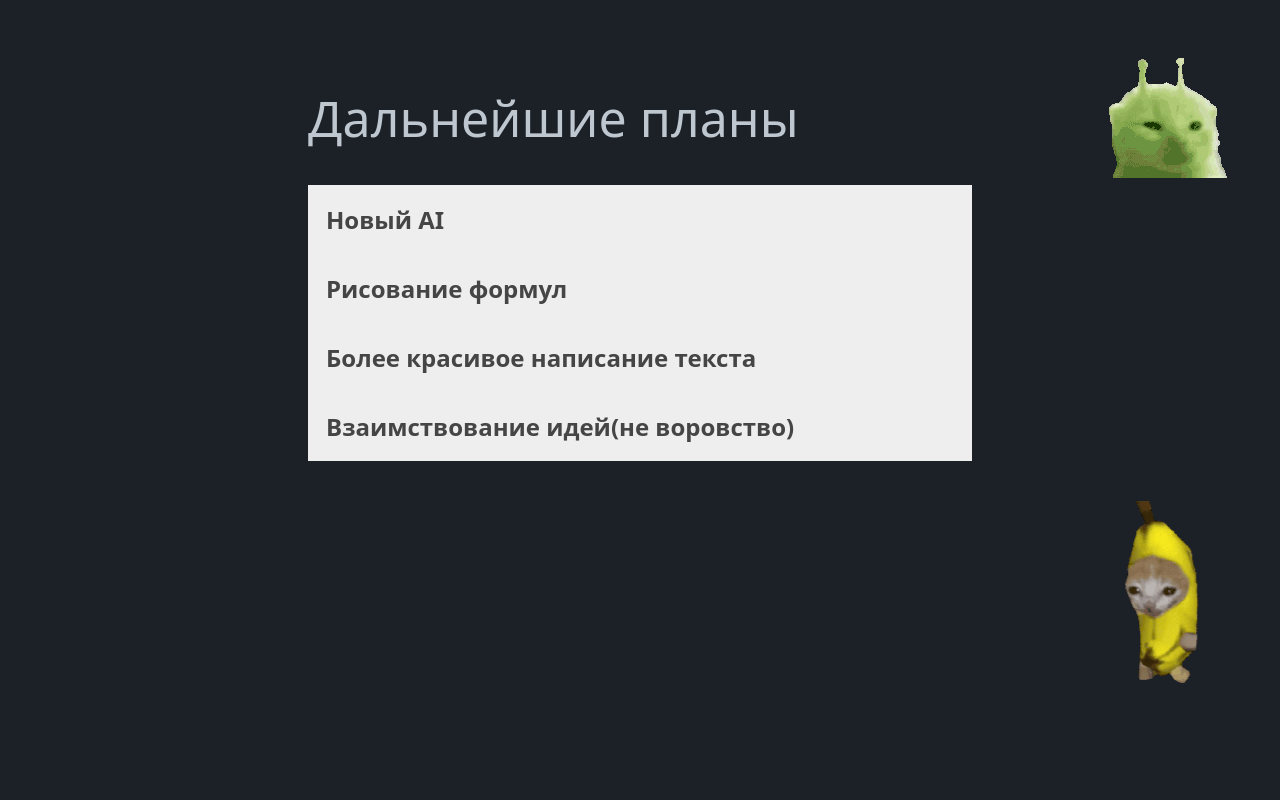
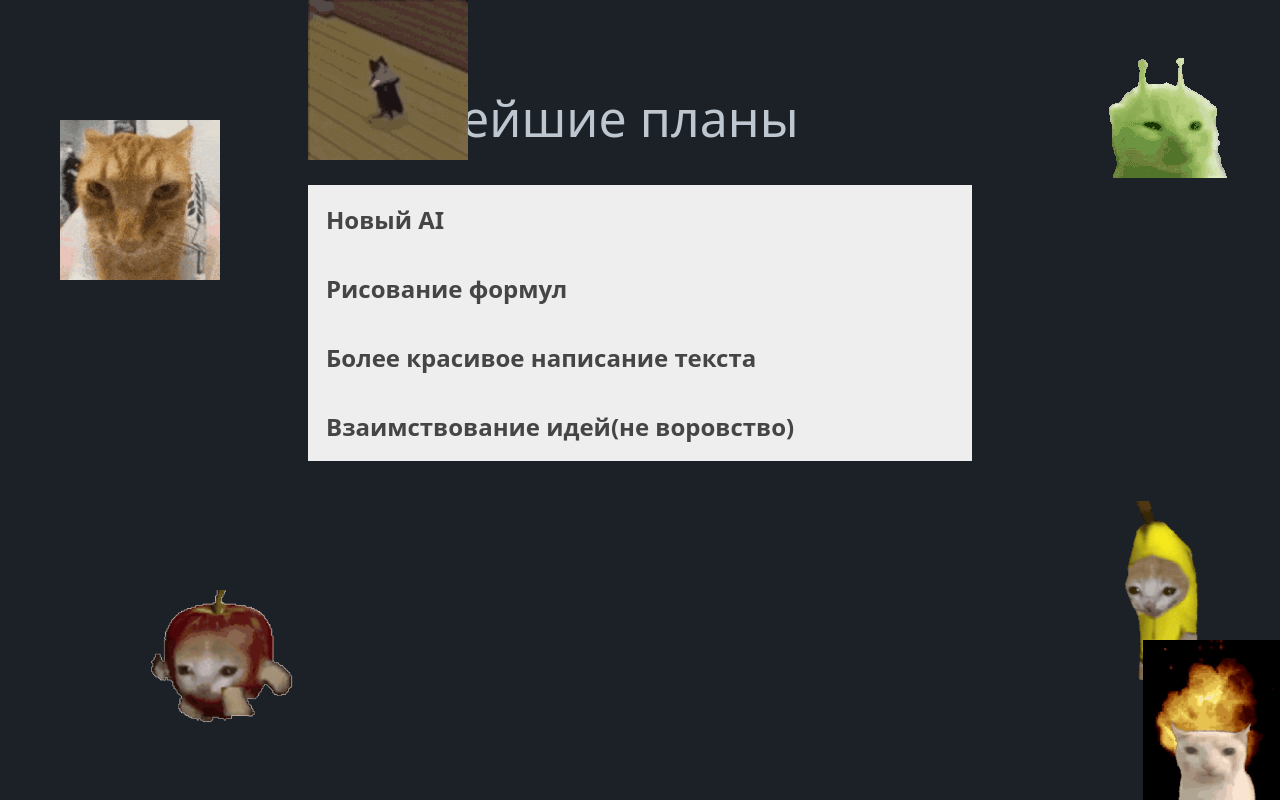
Before and after one commit to vanyzz/mathEXT, a Flask app: page /info in a window 1280 px wide; the page is wider, and only the part inside the window is pictured. Run offline with Flask 3, Linux system fonts and the light colour scheme.

Commit message:
cats: apel, eplodi, breki danci, glorp, juh and maybe even more, who knows

```diff
--- a/templates/info.html
+++ b/templates/info.html
@@ -167,6 +167,14 @@
 
     <img class="svg-icon" id="glorp" style="position: absolute; right: 50px; top: 50px" src="{{ url_for('static', filename='images/glorp-fucking-dies.gif') }}">
 
+    <img class="svg-icon" id="juh" style="position: absolute; left: 60px; top: 120px; height: 160px;" src="{{ url_for('static', filename='images/cat-twitch.gif') }}">
+
+    <img class="svg-icon" id="apel" style="position: absolute; left: 140px; bottom: 50px; height: 160px;" src="{{ url_for('static', filename='images/aplep-cat-apple-cat.gif') }}">
+
+    <img class="svg-icon" id="catfuckingexplodes" style="position: absolute; right: 0px; bottom: 0px; height: 160px;" src="{{ url_for('static', filename='images/cat-explosion.gif') }}">
+
+    <img class="svg-icon" id="brekidanci" style="position: absolute; top: 0px; height: 160px;" src="{{ url_for('static', filename='images/breakdance-cat.gif') }}">
+
 </body>
 
 <script>
```
Also changed, not shown: static/js/contextMenuButtons/paste.js (+10 -1 lines), static/images/aplep-cat-apple-cat.gif (added), static/images/cat-explosion.gif (added), static/images/cat-twitch.gif (added).
